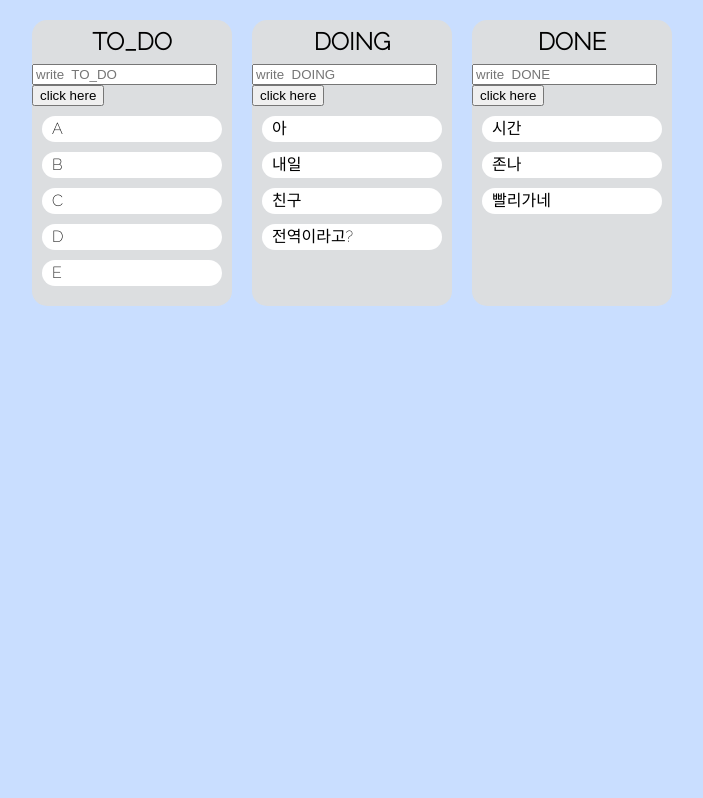
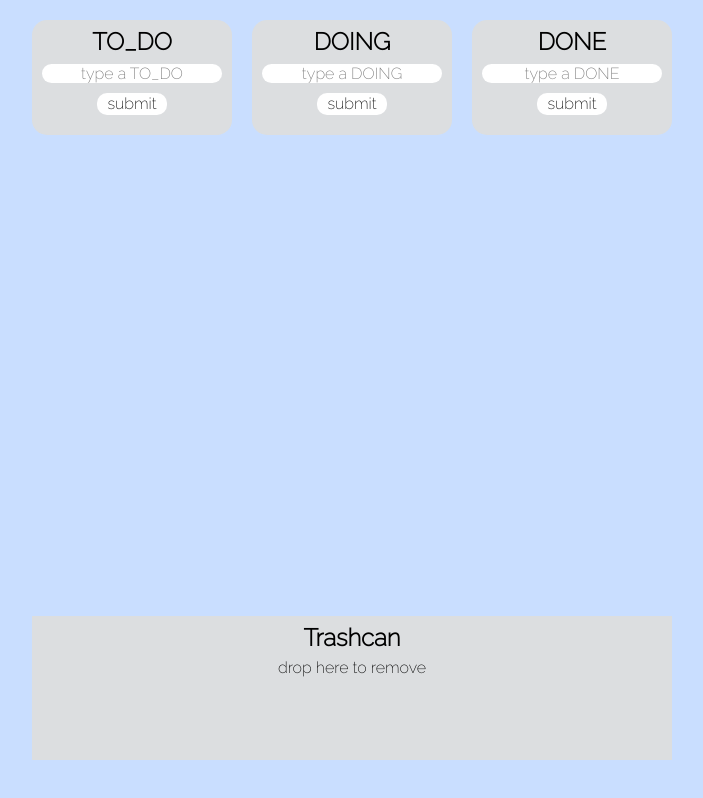
Before and after one commit to junseok44/react-masterclass, a React (Create React App) app: page / in a window 1280 px wide. Shown: the whole page, without its empty margins (288-991 px from the left). Built offline with nearby package versions, Linux system fonts and the light colour scheme.

Commit message:
code challenge half done

```diff
--- a/src/App.tsx
+++ b/src/App.tsx
@@ -1,6 +1,9 @@
 import { GlobalStyle } from "./GlobalStyle";
 import {
   DragDropContext,
+  Droppable,
+  DroppableProps,
+  DroppableProvidedProps,
   DropResult,
   ResponderProvided,
 } from "react-beautiful-dnd";
@@ -8,7 +11,8 @@ import styled from "styled-components";
 import { Helmet } from "react-helmet";
 import { useRecoilState } from "recoil";
 import { todoAtoms } from "./atoms";
-import { DropDivCard } from "./Components/DropDivCard";
+import DropDivCard from "./Components/DropDivCard";
+import { useEffect } from "react";
 
 export const Title = styled.div`
   font-size: 1.5rem;
@@ -22,6 +26,25 @@ export const DropWrapper = styled.div`
   justify-content: center;
 `;
 
+export const DropBox = styled.div`
+  position: fixed;
+  bottom: 5%;
+  left: 25%;
+  width: 50%;
+  background-color: #dcdee0;
+`;
+
+export const DropBoxItem = styled.div<{
+  droppableProps: DroppableProvidedProps;
+  draggingOverWith: string | undefined;
+}>`
+  background-color: ${(props) =>
+    props.draggingOverWith ? "#fab1a0" : "transparent"};
+
+  text-align: center;
+  min-height: 100px;
+`;
+
 function App() {
   const [toDos, settoDos] = useRecoilState(todoAtoms);
 
@@ -29,6 +52,19 @@ function App() {
     console.log(args);
 
     const { source, destination, draggableId } = args;
+
+    console.log(destination?.droppableId, draggableId);
+
+    if (destination?.droppableId === "trash") {
+      settoDos((currentObj) => {
+        const currentArr = [...currentObj[source.droppableId]];
+        currentArr.splice(source.index, 1);
+
+        return { ...currentObj, [source.droppableId]: currentArr };
+      });
+
+      return;
+    }
 
     if (source.droppableId === destination?.droppableId) {
       settoDos((currentObj) => {
@@ -40,7 +76,10 @@ function App() {
         // 그래서 copyObj의 안에 value를 다시 복사해서 만들었어요
         // 아니 근데 그러면 copyObj 만들어서 할 필요가 없다고 한다. nico의 코딩에 따르면.
         copyArr.splice(source.index, 1);
-        copyArr.splice(destination.index, 0, draggableId);
+        copyArr.splice(destination.index, 0, {
+          text: draggableId,
+          id: Date.now(),
+        });
 
         return { ...currentObj, [destName]: copyArr };
       });
@@ -58,11 +97,27 @@ function App() {
         const copyArr = [...currentObj[startName]];
         const copyArr2 = [...currentObj[endName]];
         copyArr.splice(source.index, 1);
-        copyArr2.splice(destination.index, 0, draggableId);
+        copyArr2.splice(destination.index, 0, {
+          text: draggableId,
+          id: Date.now(),
+        });
         return { ...currentObj, [startName]: copyArr, [endName]: copyArr2 };
       });
     }
   };
+
+  useEffect(() => {
+    localStorage.setItem("thisisTOdoS", JSON.stringify(toDos));
+  }, [toDos]);
+
+  useEffect(() => {
+    async function fetchData() {
+      const data = localStorage.getItem("thisisTOdos");
+      const parsedData = await JSON.parse(data || "");
+      settoDos(parsedData);
+      console.log("loaded");
+    }
+  }, []);
 
   return (
     <>
@@ -89,6 +144,21 @@ function App() {
             );
           })}
         </DropWrapper>
+        <DropBox>
+          <Title>Trashcan</Title>
+          <Droppable droppableId="trash">
+            {(provided, snapshot) => (
+              <DropBoxItem
+                ref={provided.innerRef}
+                droppableProps={provided.droppableProps}
+                draggingOverWith={snapshot.draggingOverWith}
+              >
+                drop here to remove
+                {provided.placeholder}
+              </DropBoxItem>
+            )}
+          </Droppable>
+        </DropBox>
       </DragDropContext>
     </>
   );
--- a/src/Components/DraggableCard.tsx
+++ b/src/Components/DraggableCard.tsx
@@ -1,25 +1,47 @@
 import React from "react";
 import { Draggable } from "react-beautiful-dnd";
+import { useSetRecoilState } from "recoil";
 import styled from "styled-components";
+import { ItoDos, todoAtoms } from "../atoms";
 
 export const DropItem = styled.div<{
   isDragging: boolean;
   draggingOver: string | undefined;
 }>`
+  display: flex;
+  justify-content: space-between;
+  width: 90%;
   margin-bottom: 10px;
   padding: 5px 10px;
   border-radius: 15px;
   background-color: white;
-  color: ${(props) => (props.draggingOver ? "red" : "black")};
+  color: black;
 `;
 
 export function DraggableCompo({
-  todo,
+  todo, // 지금은 이렇게 text를 바로 전달하고 있는데, 일단 props 이름부터 헷갈리고. 그리고 객체를 주면
+  //삭제할때도 편하잖아요
   index,
+  boardName,
+  toDos,
 }: {
   todo: string;
   index: number;
+  boardName: string;
+  toDos?: ItoDos;
 }) {
+  const settoDo = useSetRecoilState(todoAtoms);
+  const onClick = (index: number) => {
+    console.log(index);
+    console.log(boardName);
+
+    settoDo((currentObj) => {
+      const currentArr = [...currentObj[boardName]];
+      currentArr.splice(index, 1);
+
+      return { ...currentObj, [boardName]: currentArr };
+    });
+  };
   return (
     <Draggable key={todo} draggableId={todo} index={index}>
       {(magic, snapshot) => (
@@ -31,6 +53,15 @@ export function DraggableCompo({
           {...magic.dragHandleProps}
         >
           {todo}
+          <span
+            onClick={(event) => {
+              onClick(index);
+            }}
+            // 여기서 onClick = {(index)=> { onClick(index)}} 이렇게 해주면은..onClick이 전달하는 mouseEvent가 전달이 되어버림.
+            style={{ color: "red" }}
+          >
+            delete
+          </span>
         </DropItem>
       )}
     </Draggable>
--- a/src/Components/DropDivCard.tsx
+++ b/src/Components/DropDivCard.tsx
@@ -1,10 +1,11 @@
 import { Title } from "../App";
 import { Droppable } from "react-beautiful-dnd";
 import DraggableCompo from "./DraggableCard";
-import { ItoDos } from "../atoms";
+import { Item, ItoDos, todoAtoms } from "../atoms";
 import styled from "styled-components";
-import React, { useRef } from "react";
+import React, { useEffect, useRef } from "react";
 import { useForm } from "react-hook-form";
+import { useRecoilState, useRecoilValue } from "recoil";
 
 const ColoredUl = styled.ul<{
   isDraggingOver: boolean;
@@ -12,7 +13,7 @@ const ColoredUl = styled.ul<{
   draggingFromThisWith: string | undefined;
 }>`
   width: 90%;
-  minheight: "300px";
+  flex-grow: 1;
   padding: 10px;
   background-color: ${(props) =>
     props.draggingFromThisWith
@@ -21,12 +22,33 @@ const ColoredUl = styled.ul<{
       ? "#74b9ff"
       : "transparent"};
 `;
+
+const Form = styled.form`
+  width: 100%;
+  input {
+    width: 90%;
+  }
+  text-align: center;
+`;
 const ColoredInput = styled.input`
   all: unset;
   text-align: center;
   background-color: white;
-  width: 90%;
+  margin-bottom: 10px;
+  border-radius: 10px;
 `;
+
+const ColoredButton = styled.button`
+  all: unset;
+  background-color: white;
+  padding: 3px 10px;
+  border-radius: 10px;
+  pointer: cursor;
+  &:hover {
+    font-weight: 700;
+  }
+`;
+
 const DropDiv = styled.div`
   width: 200px;
   margin: 10px 10px;
@@ -37,47 +59,52 @@ const DropDiv = styled.div`
   align-items: center;
 `;
 
-interface ItoDO {
-  TO_DO?: string;
-  DOING?: string;
-  DONE?: string;
-}
-
-export function DropDivCard({
+function DropDivCard({
   title,
   category,
   toDos,
   index,
 }: {
   title: string;
-  category: string[];
+  category: Item[];
   toDos: ItoDos;
   index: number;
 }) {
-  const { register, handleSubmit, setValue, watch } = useForm();
-  // form 쓰는부분 막힘 다시 해야함..
-  const inputElement = useRef<HTMLInputElement>(null);
+  const [_, settoDos] = useRecoilState(todoAtoms);
 
-  const onSubmit = (data: ItoDO) => {
-    console.log("confirmed");
-    console.log(data);
+  const { register, handleSubmit, setValue } = useForm();
+
+  const boardName = Object.keys(toDos)[index];
+
+  const onSubmit = (data: { [key: string]: string }) => {
+    const keys = Object.keys(data)[0];
+    const values = Object.values(data)[0];
+    const newObj = { id: Date.now(), text: values };
+
+    settoDos((currentObj) => {
+      const categoryArr = [...currentObj[keys]];
+      categoryArr.push(newObj);
+
+      return { ...currentObj, [keys]: [...categoryArr] };
+    });
+
+    setValue(`${boardName}`, "");
   };
 
   return (
     <>
       <DropDiv>
         <Title>{title}</Title>
-        <form onSubmit={handleSubmit(onSubmit)}>
-          <input
+        <Form onSubmit={handleSubmit(onSubmit)}>
+          <ColoredInput
             type="text"
-            {...register(`${Object.keys(toDos)[index]}`, { required: true })}
-            ref={inputElement}
-            placeholder={`write  ` + Object.keys(toDos)[index]}
-          ></input>
-          <button type="submit">click here</button>
-        </form>
+            {...register(`${boardName}`, { required: true })}
+            placeholder={`type a ${boardName}`}
+          ></ColoredInput>
+          <ColoredButton type="submit">submit</ColoredButton>
+        </Form>
 
-        <Droppable droppableId={Object.keys(toDos)[index]}>
+        <Droppable droppableId={boardName}>
           {(magic, snapshot) => (
             <ColoredUl
               ref={magic.innerRef}
@@ -90,8 +117,10 @@ export function DropDivCard({
                 return (
                   <DraggableCompo
                     key={index}
+                    boardName={boardName}
                     index={index}
-                    todo={item}
+                    todo={item.text}
+                    toDos={toDos}
                   ></DraggableCompo>
                 );
               })}
@@ -103,3 +132,5 @@ export function DropDivCard({
     </>
   );
 }
+
+export default React.memo(DropDivCard);
--- a/src/atoms.tsx
+++ b/src/atoms.tsx
@@ -1,14 +1,19 @@
 import { atom } from "recoil";
 
 export interface ItoDos {
-  [key: string]: string[];
+  [key: string]: Item[];
+}
+
+export interface Item {
+  text: string;
+  id: number;
 }
 
 export const todoAtoms = atom<ItoDos>({
   key: "toDo",
   default: {
-    TO_DO: ["A", "B", "C", "D", "E"],
-    DOING: ["아", "내일", "친구", "전역이라고?"],
-    DONE: ["시간", "존나", "빨리가네"],
+    TO_DO: [],
+    DOING: [],
+    DONE: [],
   },
 });
```
Also changed, not shown: 1 other file (tests, documents, lock files or other folders).
